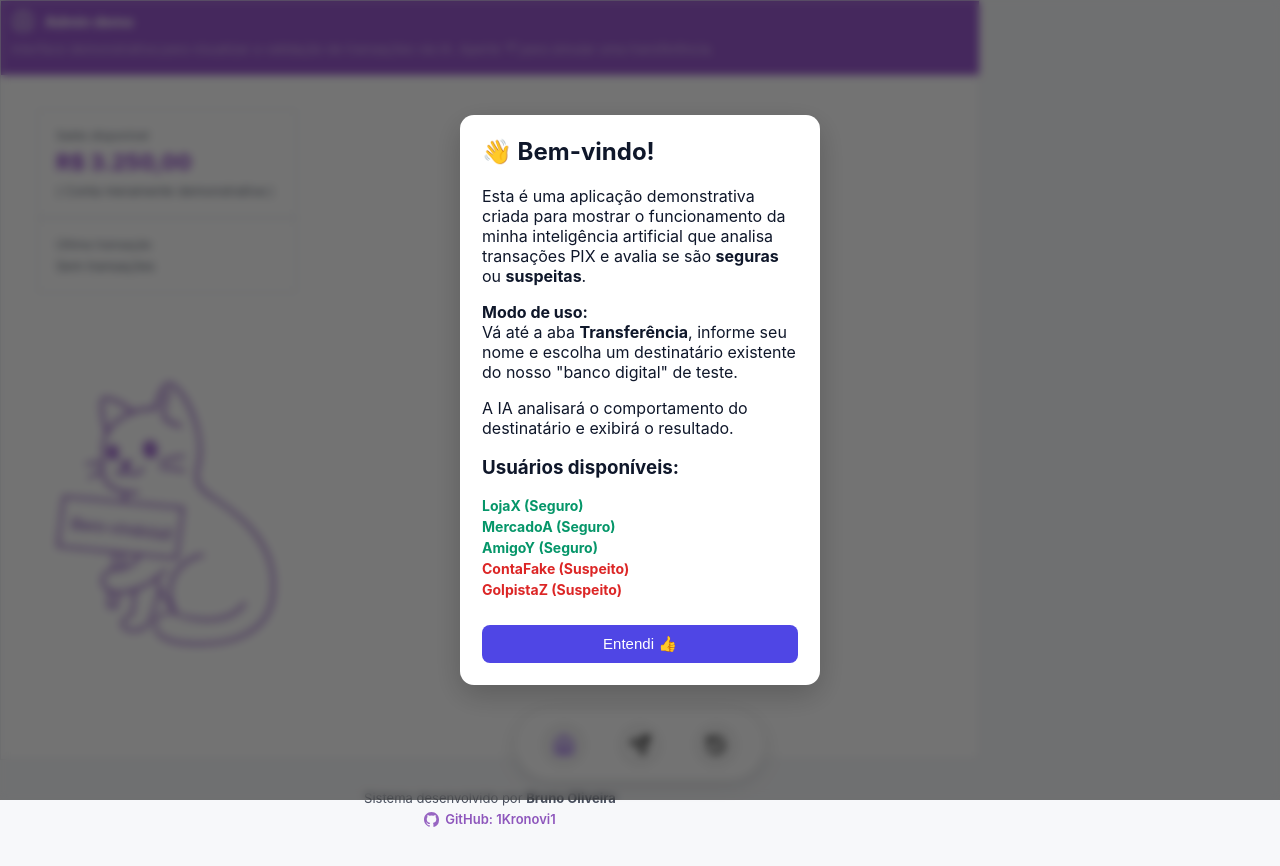
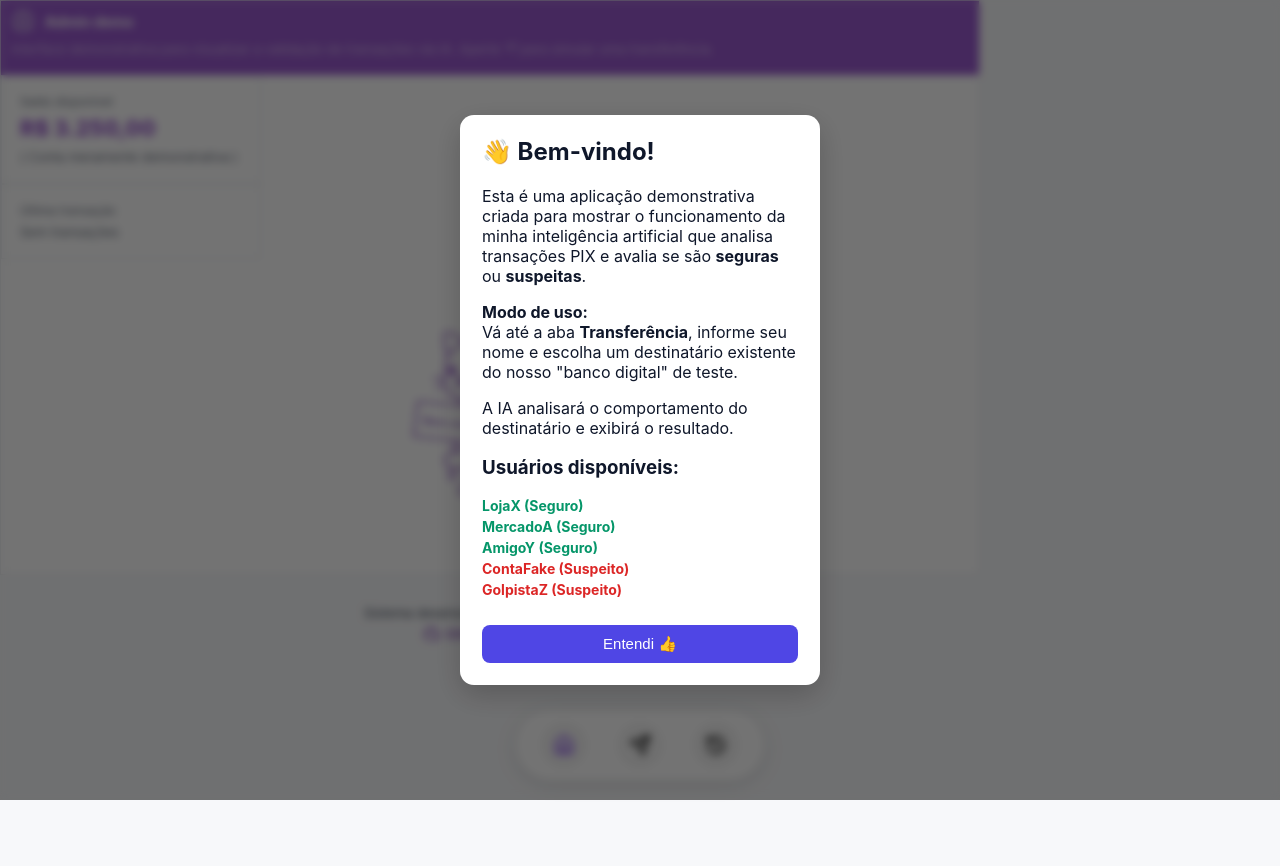
Before and after one commit to 1Kronovi1/pix_ai, a React (Create React App) app in the folder frontend/: page / in a window 1280 px wide. Shown: the top 866 px of the page. After the commit the page ends 800 px from the top, so only its background shows below. Built offline with nearby package versions, Linux system fonts and the light colour scheme; no server answers.

Commit message:
arrumando a interface com gato

```diff
--- a/frontend/src/pages/Home.jsx
+++ b/frontend/src/pages/Home.jsx
@@ -38,7 +38,7 @@ export default function Home() {
   }, []);
 
   return (
-    <div className="container" style={{ padding: 0, margin: 0}}>
+    <div className="container" style={{ padding: 0, margin: 0, overflow: "hidden"}}>
       <div className="card" style={{ padding: 0 }}>
         <div className="container-top">
           <div className="container-user">
@@ -51,9 +51,9 @@ export default function Home() {
           </p>
         </div>
 
-        <div style={{ display: "flex", gap: 12, marginTop: 18, flexWrap: "wrap",padding: 16 }}>
-          <div className="container-saldoCat" style={{ display: "flex", flexDirection: "column", alignItems: "center", }}>
-            <div className="container-saldo/Historico">
+        <div style={{ display: "flex", flexDirection: "column", alignItems: "center" }}>
+          <div className="container-saldoCat" style={{ width: "100%" ,display: "flex", flexDirection: "column", alignItems: "flex-start", }}>
+            <div className="container-saldo/Historico" style={{ gap: 12 }}>
               <div style={{ flex: 1, minWidth: 220 }} className="card">
                 <div style={{ fontSize: 12, color: "#6b7280" }}>Saldo disponível</div>
                 <div style={{ fontSize: 22, fontWeight: 800, marginTop: 6, color:"rgba(123, 39, 192, 0.77)"}}>
@@ -78,7 +78,7 @@ export default function Home() {
                 )}
               </div>
             </div>
-            <img src={ catPng } alt="" style={{ width: "300px", }}/>
+            <img src={ catPng } alt="" style={{ width: "210px", alignSelf: "center" }}/>
           </div>
         </div>
       </div>
```
